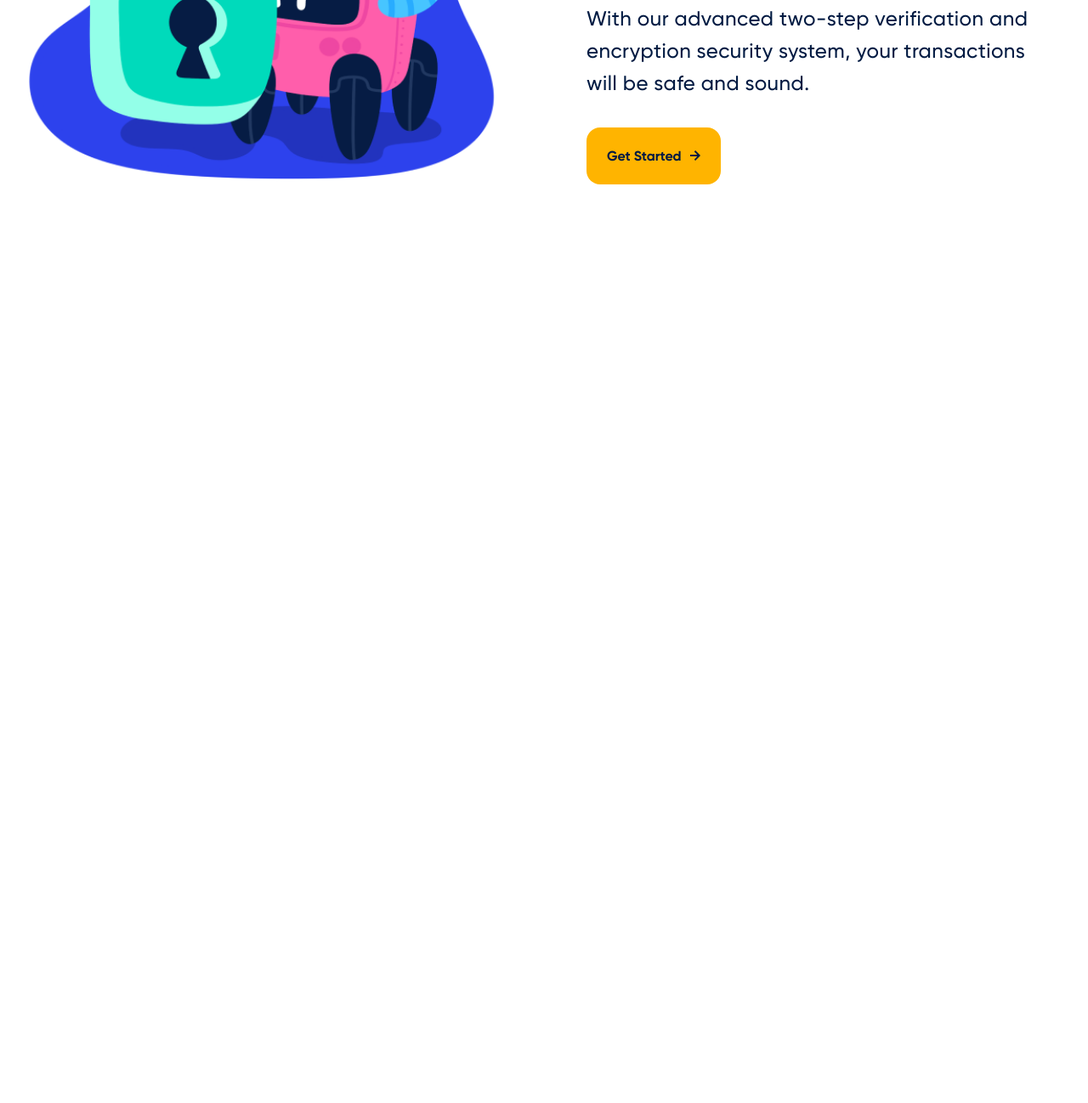
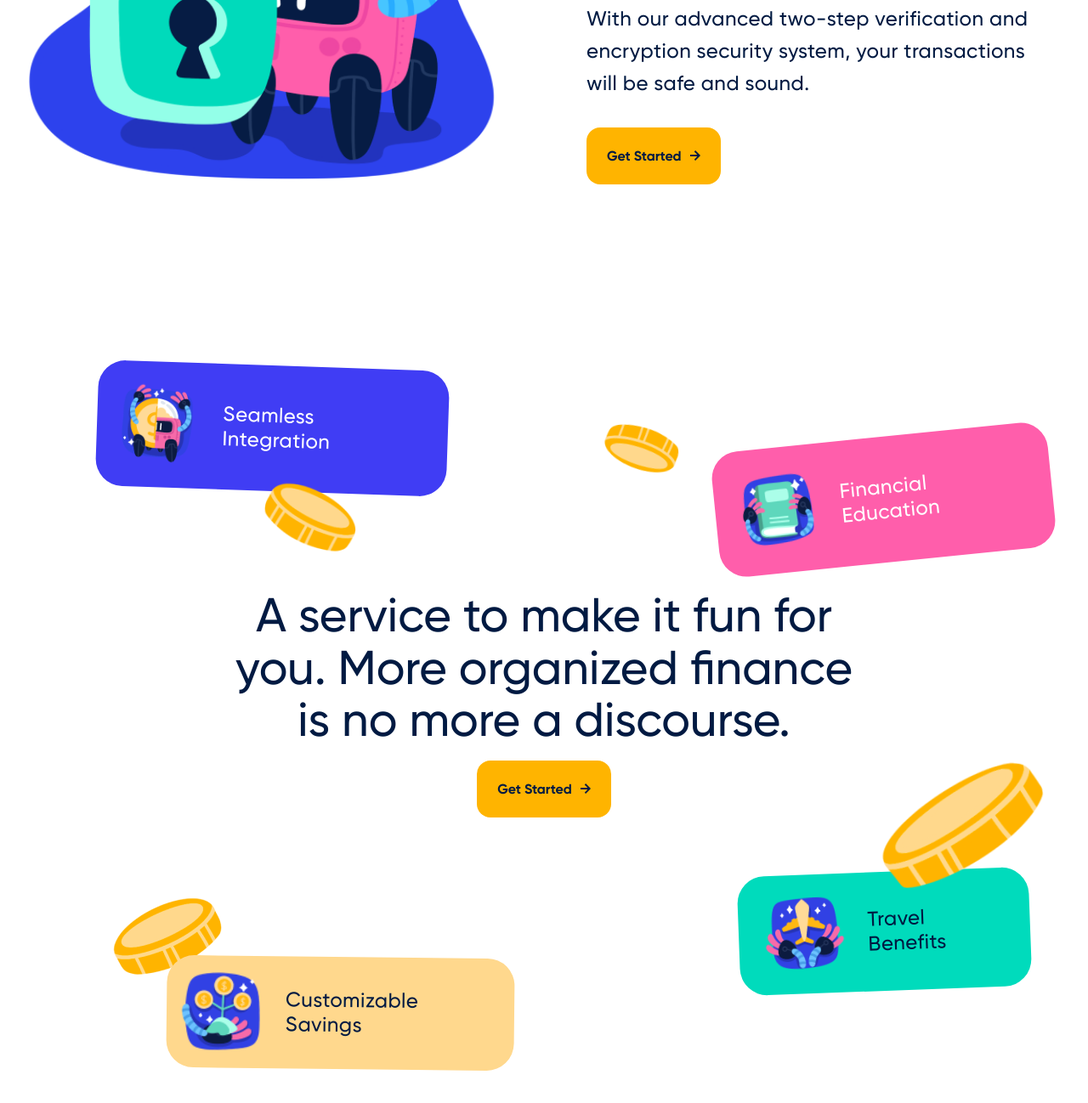
Before and after one commit to rifkyalamsyah/mully-bank, a website: page index.html in a window 1280 px wide. Shown: the part 2654-3952 px from the top of the page at 85% size. Before the commit the page ends 2988 px from the top, so only its background shows below. Drawn offline with Linux system fonts and the light colour scheme.

Commit message:
add: service-cta section

```diff
--- a/index.html
+++ b/index.html
@@ -171,6 +171,37 @@
         </div>
       </section>
       <!-- features section end -->
+      <!-- services section -->
+      <section class="service-cta">
+        <div class="service-cta__card-wrapper">
+          <div class="service-cta__card">
+            <img src="src/assets/images/services/integration.png" alt="img-card" width="100px" height="100px">
+            <p>Seamless Integration</p>
+            <img src="src/assets/images/services/coin-1.png" class="coin" alt="img-card" width="132px" height="92px">
+          </div>
+          <div class="service-cta__card">
+            <img src="src/assets/images/services/education.png" alt="img-card" width="100px" height="100px">
+            <p>Financial Education</p>
+            <img src="src/assets/images/services/coin-2.png" class="coin" alt="img-card" width="105px" height="71px">
+          </div>
+          <div class="service-cta__row">
+            <h2>A service to make it fun for you. More organized finance is no more a discourse.</h2>
+            <a href="#get-started" class="btn-primary">Get Started <img src="src/assets/icons/arrow-right.svg" alt="arrow-icon" width="12px" height="12px"></a>
+        </div>
+          <div class="service-cta__card">
+            <img src="src/assets/images/services/travel.png" alt="img-card" width="104px" height="92px">
+            <p>Travel Benefits</p>
+            <img src="src/assets/images/services/coin-3.png" class="coin" alt="img-card" width="238px" height="191px">
+          </div>
+          <div class="service-cta__card">
+            <div class="card">
+              <img src="src/assets/images/services/savings.png" alt="img-card" width="100px" height="100px">
+              <p>Customizable Savings</p>
+            </div>
+            <img src="src/assets/images/services/coin-4.png" class="coin" alt="img-card" width="155px" height="105px">
+          </div>
+        </div>
+      <!-- services section end -->
     </main>
     <!-- footer -->
     <footer></footer>
--- a/src/scss/_variables.scss
+++ b/src/scss/_variables.scss
@@ -8,6 +8,7 @@ $lightBlue: #ECEEFF;
 $turquoiseBlue: #00DBBC;
 $pinkMagenta: #FF5EAB;
 $goldenYellow: #FFB400;
+$lightYellow: #FFD88D;
 $lightGray: #F6F6F6;
 $transparent: transparent;
 // border
--- a/src/scss/main.scss
+++ b/src/scss/main.scss
@@ -10,3 +10,4 @@
 @import 'sections/brands';
 @import 'sections/features';
 @import 'sections/feature-cta';
+@import 'sections/service-cta';
--- /dev/null
+++ b/src/scss/sections/_service-cta.scss
@@ -0,0 +1,239 @@
+// mobile code
+.service-cta {
+  @include container;
+  @include padding-section;
+  display: flex;
+  flex-direction: column;
+  gap: 2rem;
+  overflow: hidden;
+
+  &__card-wrapper {
+    display: flex;
+    flex-direction: column;
+    justify-content: center;
+    align-items: center;
+    gap: 4rem;
+  }
+
+  &__card {
+    display: flex;
+    justify-content: start;
+    align-items: center;
+    gap: 1.5rem;
+    padding: 1rem;
+    color: $white;
+    border-radius: 2rem;
+    position: relative;
+
+    p {
+      @include text-lg;
+      line-height: 1.2 !important;
+      width: 20%;
+    }
+
+    &:nth-child(1) {
+      background-color: $royalBlue;
+      transform: rotate(1.941deg);
+
+      .coin {
+        position: absolute;
+        bottom: -4rem;
+        right: 3rem;
+      }
+    }
+
+    &:nth-child(2) {
+      background-color: $pinkMagenta;
+      transform: rotate(-5.779deg);
+
+      .coin {
+        position: absolute;
+        top: -4.5rem;
+        left: -4rem;
+      }
+    }
+
+    &:nth-child(4) {
+      background-color: $turquoiseBlue;
+      color: $navyBlue;
+      transform: rotate(-2.121deg);
+
+      .coin {
+        position: absolute;
+        top: -8rem;
+        right: -8rem;
+      }
+    }
+
+    &:nth-child(5) {
+      .card {
+        display: flex;
+        justify-content: start;
+        align-items: center;
+        gap: 1.5rem;
+        padding: 1rem;
+        color: $white;
+        border-radius: 2rem;
+        background-color: $lightYellow;
+        color: $navyBlue;
+        transform: rotate(0.633deg);
+        z-index: -4;
+      }
+
+      .coin {
+        position: absolute;
+        top: -3.5rem;
+        left: -3.5rem;
+        z-index: -10;
+      }
+    }
+  }
+
+  &__row {
+    display: flex;
+    flex-direction: column;
+    justify-content: center;
+    align-items: center;
+    gap: 1rem;
+
+    h2 {
+      @include heading-2;
+      text-align: center;
+    }
+  }
+}
+
+@media (min-width: 768px) {
+  // tablet code
+  .service-cta {
+    &__card-wrapper {
+      display: flex;
+      justify-content: center;
+      align-items: center;
+      position: relative;
+      gap: 4rem;
+    }
+
+    &__card {
+      &:nth-child(1) {
+        margin-left: -24rem;
+        margin-bottom: -8rem;
+
+        .coin {
+          position: absolute;
+          bottom: -4.5rem;
+          right: 6rem;
+        }
+      }
+
+      &:nth-child(2) {
+        margin-bottom: -2rem;
+        margin-right: -24rem;
+
+        .coin {
+          position: absolute;
+          top: -2rem;
+          left: -6rem;
+        }
+      }
+
+      &:nth-child(4) {
+        margin-bottom: 1rem;
+        margin-right: -24rem;
+
+        .coin {
+          top: -9rem;
+          right: -3rem;
+        }
+      }
+
+      &:nth-child(5) {
+        margin-top: -12rem;
+        margin-left: -18rem;
+        .card {
+          justify-content: start;
+          align-items: center;
+        }
+
+        .coin {
+          top: -3.5rem;
+          left: -3rem;
+        }
+      }
+    }
+
+    &__row {
+      h2 {
+        width: 80%;
+      }
+    }
+  }
+}
+
+@media (min-width: 1024px) {
+  // desktop code
+  .service-cta {
+    &__card-wrapper {
+      display: flex;
+      justify-content: center;
+      align-items: center;
+      position: relative;
+      gap: 4rem;
+    }
+
+    &__card {
+      padding: 1.5rem;
+
+      &:nth-child(1) {
+        margin-left: -40rem;
+        margin-bottom: -8rem;
+
+        .coin {
+          position: absolute;
+          bottom: -4.5rem;
+          right: 6rem;
+        }
+      }
+
+      &:nth-child(2) {
+        margin-bottom: -2rem;
+        margin-right: -50rem;
+
+        .coin {
+          position: absolute;
+          top: -3rem;
+          left: -8rem;
+        }
+      }
+
+      &:nth-child(4) {
+        margin-bottom: 1rem;
+        margin-right: -50rem;
+
+        .coin {
+          top: -9rem;
+          right: -3rem;
+        }
+      }
+
+      &:nth-child(5) {
+        margin-top: -9rem;
+        margin-left: -30rem;
+        .card {
+          align-items: center;
+        }
+
+        .coin {
+          top: -3.5rem;
+          left: -3rem;
+        }
+      }
+    }
+
+    &__row {
+      h2 {
+        width: 60%;
+      }
+    }
+  }
+}
```
Also changed, not shown: src/assets/images/services/coin-1.png (added), src/assets/images/services/coin-2.png (added), src/assets/images/services/coin-3.png (added), src/assets/images/services/coin-4.png (added), src/assets/images/services/education.png (added), src/assets/images/services/integration.png (added), src/assets/images/services/savings.png (added), src/assets/images/services/travel.png (added), src/css/style.min.css, 2 other files.
